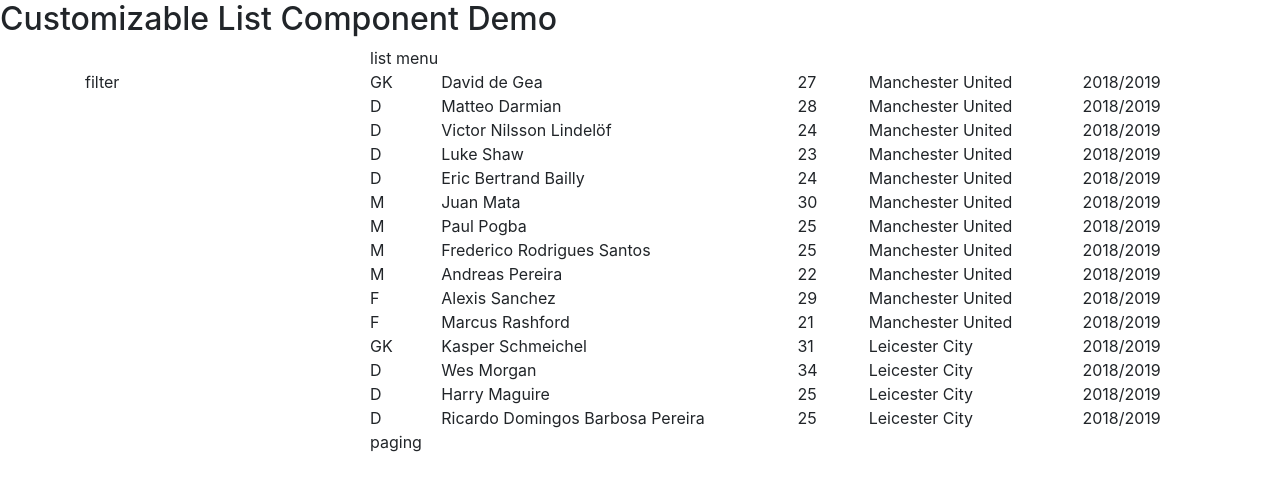
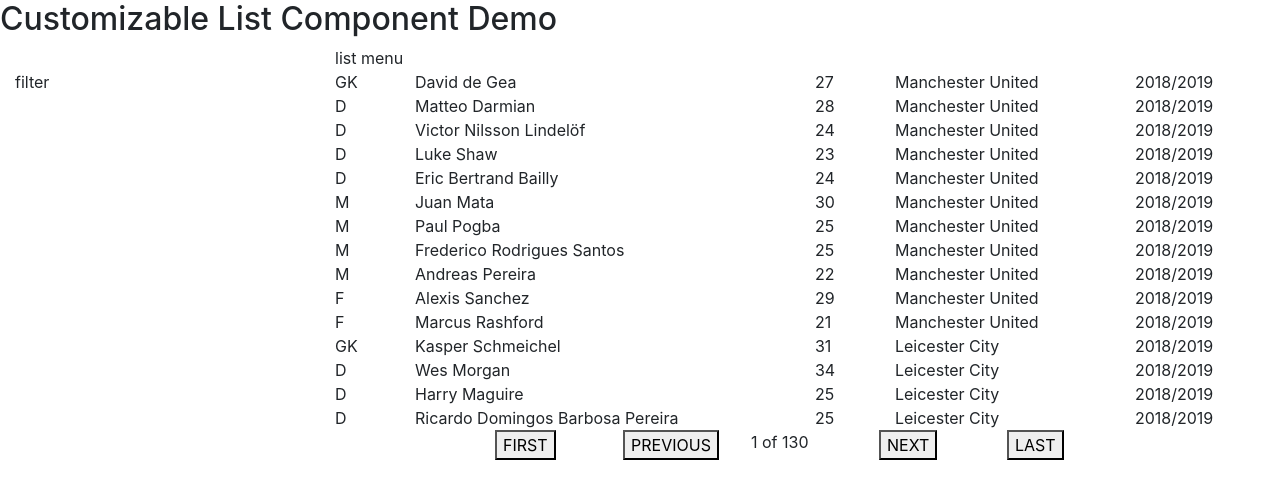
Before and after one commit to Rikishiyayo/CustomizableListComponent, an Angular app: page / in a window 1280 px wide. Shown: the top 498 px of the page. Built offline with nearby package versions, Linux system fonts and the light colour scheme.

Commit message:
alpha implementation of paging

```diff
--- a/src/app/app.module.ts
+++ b/src/app/app.module.ts
@@ -5,13 +5,15 @@
 import { ListComponent } from './list/list.component';
 import { ItemListComponent } from './list/item-list/item-list.component';
 import { PositionPipe } from './position.pipe';
+import { PagingComponent } from './list/paging/paging.component';
 
 @NgModule({
   declarations: [
     AppComponent,
     ListComponent,
     ItemListComponent,
-    PositionPipe
+    PositionPipe,
+    PagingComponent
   ],
   imports: [
     BrowserModule
--- a/src/app/app.service.ts
+++ b/src/app/app.service.ts
@@ -1,11 +1,17 @@
 import { Injectable } from '@angular/core';
 import { players } from './players';
 import { Player } from './models/player';
+import { Subject } from 'rxjs';
+
+const pageSize = 15;
 
 @Injectable({
   providedIn: 'root'
 })
 export class AppService {
+
+  // Global observables of the component
+  loadedPlayersChanged = new Subject<Player[]>();
 
   private players: Array<Player>;
 
@@ -13,11 +19,38 @@
     this.players = players;
   }
 
-  getAllPlayers() {
-    return this.players.slice(0, 15);
+  async getAllPlayersCount() {
+    const allPlayers = await this.getAllPlayersPromise();
+    return allPlayers.length;
   }
 
-  getPlayersWithAppliedFilter() {
-    return this.players.slice(0, 100);
+  async getAllPlayers() {
+    const allPlayers = await this.getAllPlayersPromise();
+    return allPlayers.slice();
+  }
+
+  async getPageOfPlayers(page: number): Promise<Player[]> {
+    const allPlayers = await this.getAllPlayersPromise();
+    return allPlayers.slice((page - 1) * pageSize, page * pageSize);
+  }
+
+  async loadPageOfPlayers(page: number) {
+    console.log(`AppService - loadPageOfPlayers() invoked, getting ${page}.page
+    of players and emitting an event`);
+    const chunkOfPlayers = await this.getPageOfPlayers(page);
+    this.loadedPlayersChanged.next(chunkOfPlayers);
+  }
+
+  // getPlayersWithAppliedFilter() {
+  //   return this.players.slice(0, 100);
+  // }
+
+  private getAllPlayersPromise(): Promise<Player[]> {
+    // tslint:disable-next-line:no-shadowed-variable
+    return new Promise((resolve, reject) => {
+      setTimeout(() => {
+        resolve(this.players);
+      }, 200);
+    });
   }
 }
--- a/src/app/list/item-list/item-list.component.ts
+++ b/src/app/list/item-list/item-list.component.ts
@@ -1,22 +1,34 @@
-import { Component, OnInit } from '@angular/core';
+import { Component, OnInit, OnDestroy } from '@angular/core';
 import { AppService } from 'src/app/app.service';
 import { Player } from 'src/app/models/player';
+import { Subscribable, Subscription } from 'rxjs';
 
 @Component({
   selector: 'app-item-list',
   templateUrl: './item-list.component.html',
   styleUrls: ['./item-list.component.css']
 })
-export class ItemListComponent implements OnInit {
+export class ItemListComponent implements OnInit, OnDestroy {
 
   items: Array<Player>;
+  subscription: Subscription;
 
   constructor(private appService: AppService) {
     this.appService = appService;
-   }
+  }
 
-  ngOnInit() {
-    this.items = this.appService.getAllPlayers();
+  async ngOnInit() {
+    this.items = await this.appService.getPageOfPlayers(1);
+    this.subscription = this.appService.loadedPlayersChanged
+      .subscribe((items: Player[]) => {
+        console.log(`ItemListComponent, OnInitloadedPlayersChanged subscriber invoked,
+        setting displayed page of players`);
+        this.items = items;
+      });
+  }
+
+  ngOnDestroy() {
+    this.subscription.unsubscribe();
   }
 
 }
--- a/src/app/list/list.component.css
+++ b/src/app/list/list.component.css
@@ -0,0 +1,3 @@
+div#customizableList {
+    max-width: 1350px; /* overwrite bootstrap max-width setting */
+}
--- a/src/app/list/list.component.html
+++ b/src/app/list/list.component.html
@@ -19,7 +19,9 @@
   <div class="row">
     <div class="col-3"></div>
     <div class="col">
-      <div id="pagingComponent">paging</div>
+      <div id="pagingComponent">
+        <app-paging></app-paging>
+      </div>
     </div>
   </div>
 </div>
--- /dev/null
+++ b/src/app/list/paging/paging.component.css
@@ -0,0 +1,11 @@
+#paging .paging-control {
+  user-select: none;
+}
+
+#paging .paging-control button {
+  cursor: pointer;
+}
+/*
+#paging .paging-control:hover {
+  color: lightseagreen;
+} */
--- /dev/null
+++ b/src/app/list/paging/paging.component.html
@@ -0,0 +1,25 @@
+<div id="paging">
+  <div class="row">
+    <div class="col"></div>
+    <div class="col-8">
+      <div class="row">
+        <div class="col paging-control" id="firstPageButton">
+          <button (click)="changePage('f')">FIRST</button>
+        </div>
+        <div class="col paging-control" id="previousButton">
+          <button (click)="changePage('p')">PREVIOUS</button>
+        </div>
+        <div class="col" id="currentPage">
+          <span>{{currentPage}} of {{totalPages}}</span>
+        </div>
+        <div class="col paging-control" id="nextButton">
+          <button (click)="changePage('n')">NEXT</button>
+        </div>
+        <div class="col paging-control" id="lastPageButton">
+          <button (click)="changePage('l')">LAST</button>
+        </div>
+      </div>
+    </div>
+    <div class="col"></div>
+  </div>
+</div>
--- /dev/null
+++ b/src/app/list/paging/paging.component.ts
@@ -0,0 +1,52 @@
+import { Component, OnInit } from '@angular/core';
+import { AppService } from 'src/app/app.service';
+
+enum PagingControls {
+  First = 'f',
+  Previous = 'p',
+  Next = 'n',
+  Last = 'l',
+}
+const pageSize = 15;
+
+@Component({
+  selector: 'app-paging',
+  templateUrl: './paging.component.html',
+  styleUrls: ['./paging.component.css']
+})
+export class PagingComponent implements OnInit {
+
+  currentPage = 1;
+  totalPages: number;
+
+  constructor(private appService: AppService) {
+    this.appService = appService;
+  }
+
+  async ngOnInit() {
+    const allPlayersCount = await this.appService.getAllPlayersCount();
+    const temp = allPlayersCount % pageSize;
+    this.totalPages = temp === 0 ? allPlayersCount / pageSize : allPlayersCount / pageSize + 1;
+  }
+
+  changePage = (pagingControlSelected: string) => this.updateListComponent(pagingControlSelected);
+
+  private updateListComponent(pagingControlSelected: string) {
+    switch (pagingControlSelected.toLowerCase()) {
+      case PagingControls.First:
+        this.currentPage = 1;
+        break;
+      case PagingControls.Previous:
+        this.currentPage = this.currentPage > 1 ? this.currentPage - 1 : 1;
+        break;
+      case PagingControls.Next:
+        this.currentPage = this.currentPage < this.totalPages ? this.currentPage + 1 : this.totalPages;
+        break;
+      case PagingControls.Last:
+        this.currentPage = this.totalPages;
+        break;
+    }
+    console.log(`PagingComponent - loading ${this.currentPage}.page of players`);
+    this.appService.loadPageOfPlayers(this.currentPage);
+  }
+}
```
Also changed, not shown: 1 other file (tests, documents, lock files or other folders).
